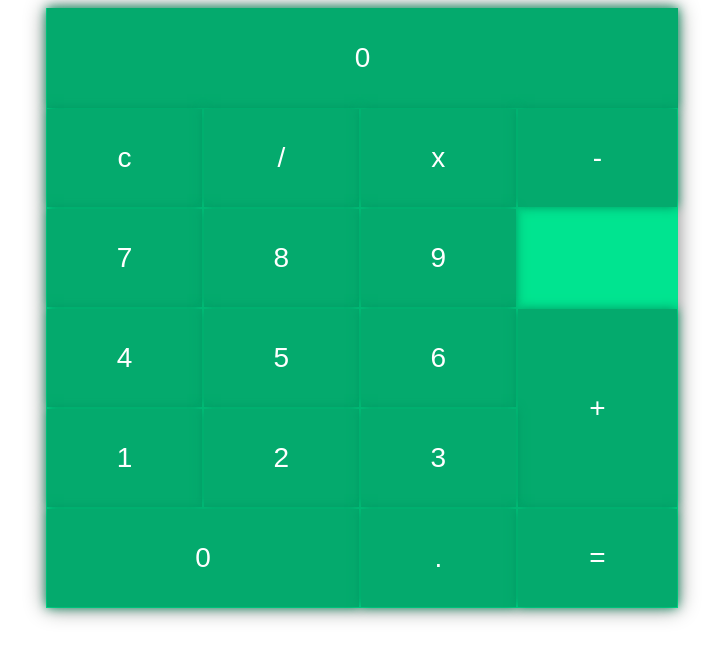
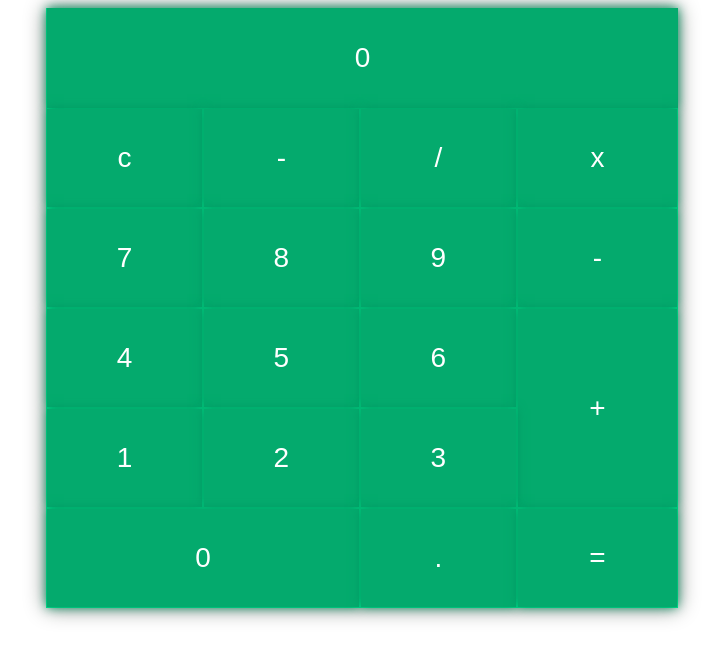
Before and after one commit to gulshancse24/gulshan.calculatr.com, a plain HTML site: page index.html in a window 1280 px wide. Shown: the whole page, without its empty margins (278-1001 px from the left). Drawn offline with Linux system fonts and the light colour scheme.

Commit message:
Update index.html

```diff
--- a/index.html
+++ b/index.html
@@ -92,15 +92,16 @@
             <td>
                 <button onclick="Clear()" class="button">c</button>
             </td>
+<td>
+                <button onclick="AT('-')" class="button">-</button>
+            </td>
             <td>
                 <button onclick="AT('/')" class="button">/</button>
             </td>
             <td>
                 <button onclick="AT('*')" class="button">x</button>
             </td>
-            <td>
-                <button onclick="AT('-')" class="button">-</button>
-            </td>
+
         </tr>
         <tr>
             <td>
@@ -112,7 +113,9 @@
             <td>
                 <button onclick="AT(9)" class="button">9</button>
             </td>
-
+            <td>
+                <button onclick="AT('-')" class="button">-</button>
+            </td>
         </tr>
         <tr>
             <td>
```
